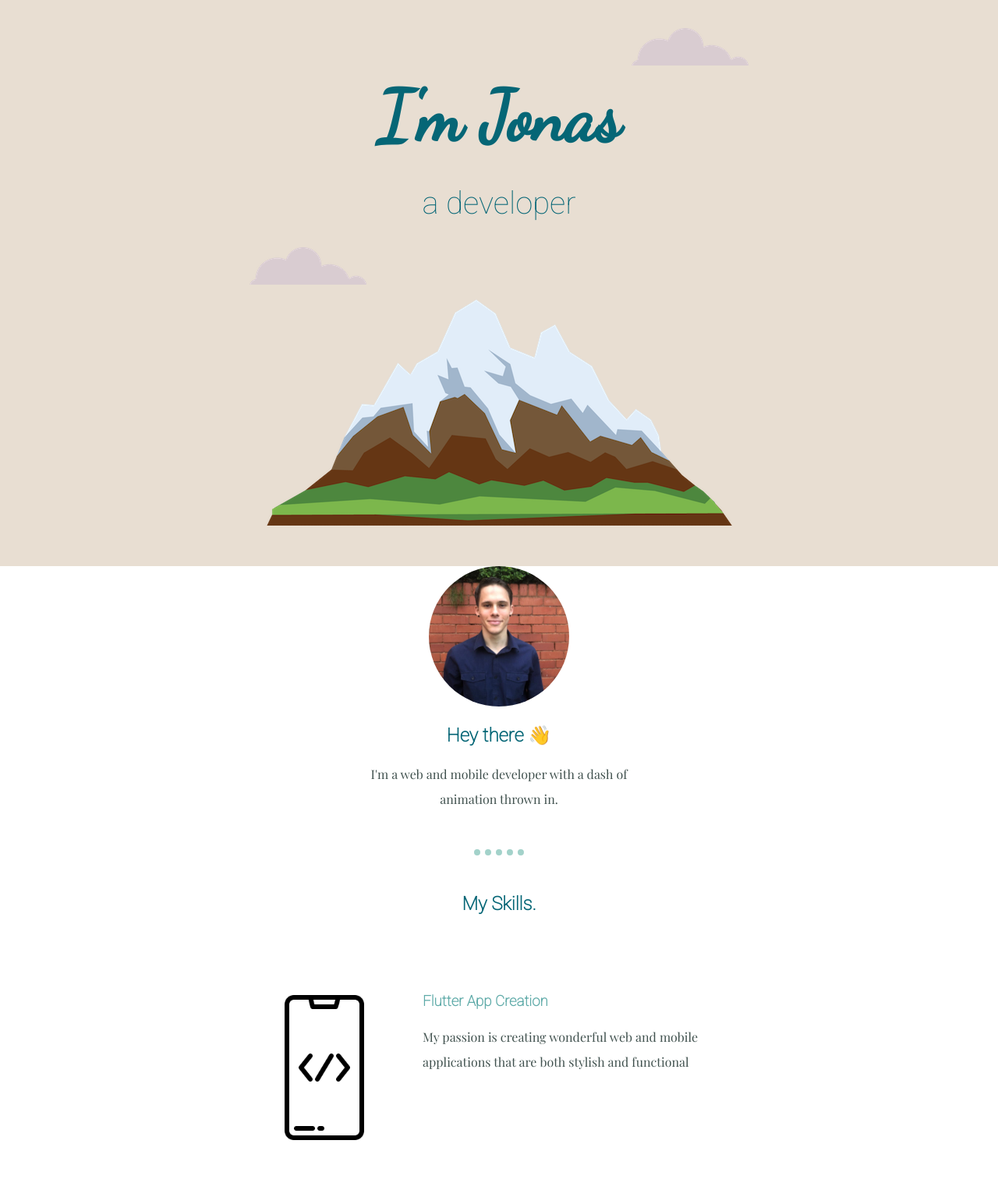
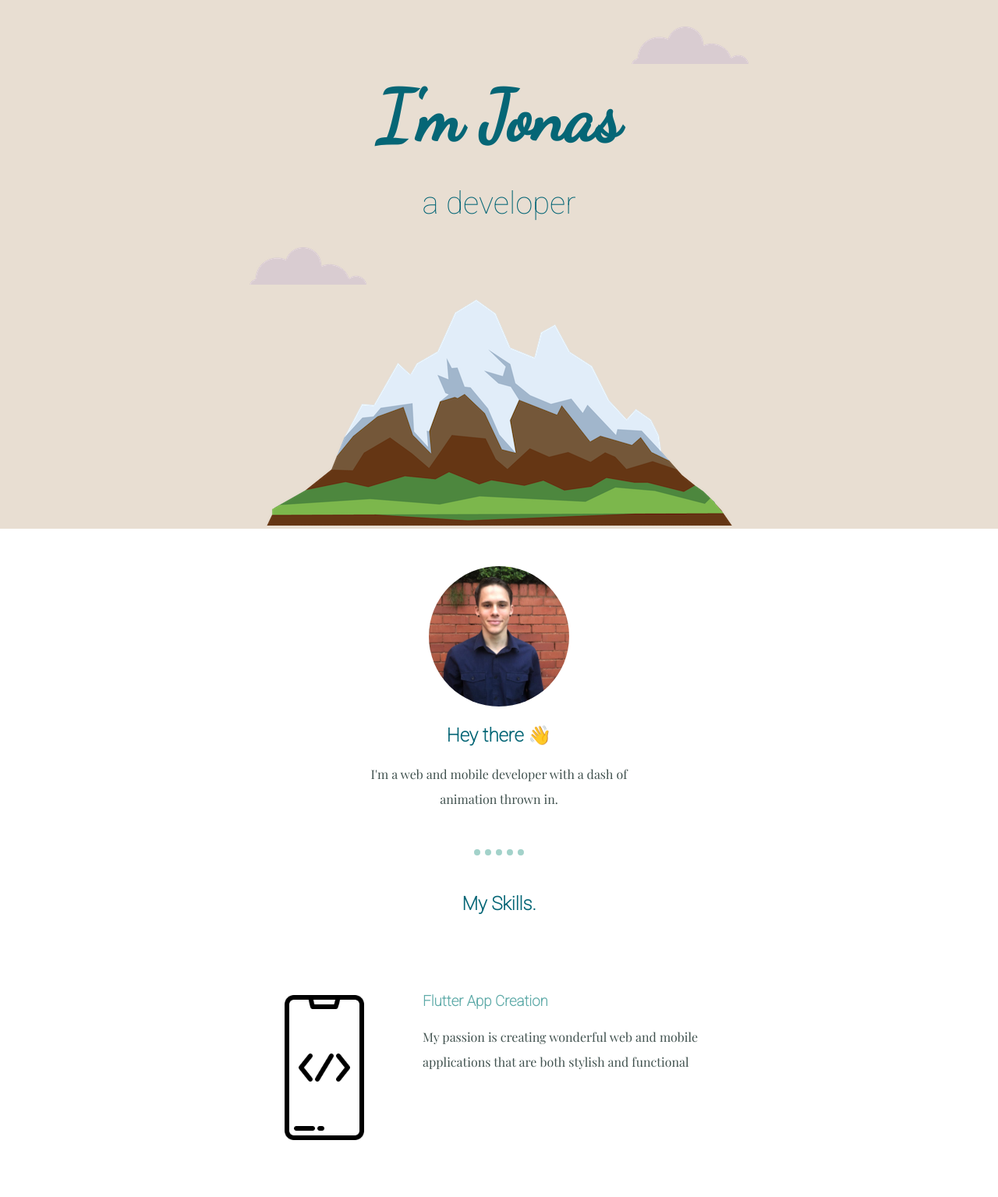
Before and after one commit to BlueJamProjects/personal-site, a plain HTML site: page index.html in a window 1280 px wide. Shown: the top 1535 px of the page at 78% size. Drawn offline with nearby package versions, Linux system fonts and the light colour scheme.

Commit message:
changed css

```diff
--- a/css/styles.css
+++ b/css/styles.css
@@ -43,12 +43,12 @@ p{
 .top-container {
   background-color: #e8ded2;
   padding-top: 1rem;
-  padding-bottom: 3rem;
   position: relative;
 }
 
 .middle-container {
   background-color: white;
+  padding-top: 3rem;
 }
 
 .bottom-container {
```
